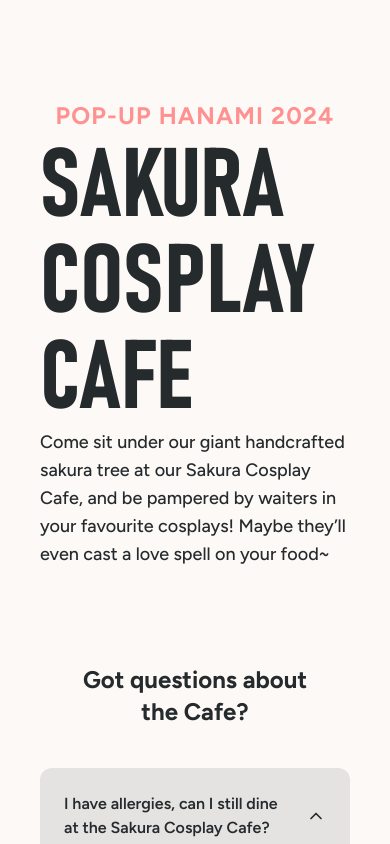
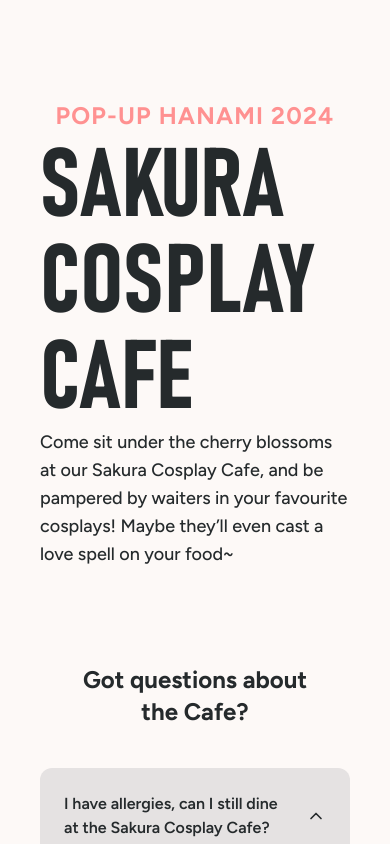
Before and after one commit to hanssy130/sakuramochi, a Next.js app: page /cafe in a window 390 px wide. Shown: the top 844 px of the page. Built offline with nearby package versions, Linux system fonts and the light colour scheme; a web font is replaced by a local one.

Commit message:
fix: navbar mobile view and activity descriptions

```diff
--- a/app/cafe/page.tsx
+++ b/app/cafe/page.tsx
@@ -24,9 +24,9 @@ export default function Cafe() {
         </div>
         <div data-aos="fade-up" className="lg:w-2/3">
           <p className="font-sans font-medium text-lg">
-            Come sit under our giant handcrafted sakura tree at our Sakura
-            Cosplay Cafe, and be pampered by waiters in your favourite cosplays!
-            Maybe they’ll even cast a love spell on your food~
+            Come sit under the cherry blossoms at our Sakura Cosplay Cafe, and
+            be pampered by waiters in your favourite cosplays! Maybe they’ll
+            even cast a love spell on your food~
           </p>
         </div>
         <div data-aos="fade-up" className="lg:w-2/3 my-24">
--- a/app/page.tsx
+++ b/app/page.tsx
@@ -80,7 +80,7 @@ export default function Home() {
           <Card
             title={"Sakura Cosplay Cafe"}
             description={
-              "Cosplay waiters serve you sweet treats under the sakura tree!"
+              "Cosplay waiters serve you sweet treats under the cherry blossoms!"
             }
             link={"/cafe"}
             imgsrc={"/cosplay cafe.png"}
@@ -96,7 +96,7 @@ export default function Home() {
           <Card
             title={"Stage Performances"}
             description={
-              "DJ sets, dance performances, idol groups, non-stop J-Pop, J-Rock, and anime OPs for the whole day."
+              "Dance performances, idol groups, non-stop J-Pop, J-Rock, and anime OPs for the whole day."
             }
             link={"/coming-soon"}
             imgsrc={"/stage performances.png"}
@@ -104,7 +104,7 @@ export default function Home() {
           <Card
             title={"Games & Raffles"}
             description={
-              "Earn tickets at our Hanami-inspired games to cash in at our raffles."
+              "Game at our free-play arcade and earn tickets at our Hanami-inspired games to cash in at our raffles."
             }
             link={"#"}
             imgsrc={"/games.png"}
--- a/components/navbar.tsx
+++ b/components/navbar.tsx
@@ -27,7 +27,7 @@ export function NavBar() {
     };
   }, [featureOffset]);
   return (
-    <header className="font-sans sticky top-4 inset-x-0 flex flex-wrap md:justify-between md:flex-nowrap z-50 w-full px-20 text-sm">
+    <header className="font-sans sticky top-4 inset-x-0 flex flex-wrap md:justify-between md:flex-nowrap z-50 w-full px-10 lg:px-20 text-sm">
       <motion.nav
         className="relative w-full bg-white text-lg tracking-wider uppercase font-bold border-2 border-grey md:rounded-full rounded-[30px] mx-2 py-3 px-4 md:flex md:items-center justify-between md:py-0 md:px-6 lg:px-8 xl:mx-auto"
         aria-label="Global"
@@ -35,7 +35,7 @@ export function NavBar() {
         animate={{ y: isVisible ? 0 : -100 }} // Fade in and slide down when visible
         transition={{ duration: 0.3 }}
       >
-        <div className="max-w-[90rem]">
+        <div className="lg:max-w-[90rem]">
           <div className="flex items-center justify-between">
             <div className="md:hidden">
               <button
```
